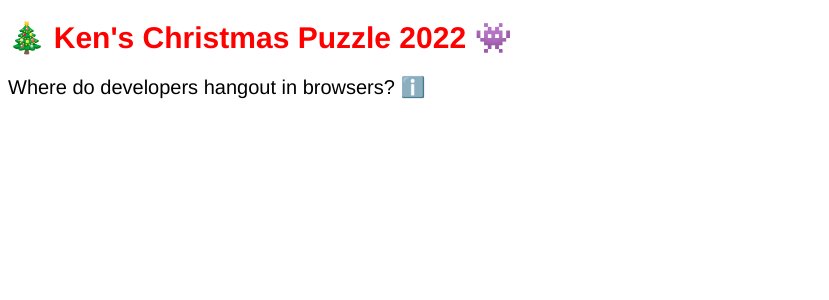
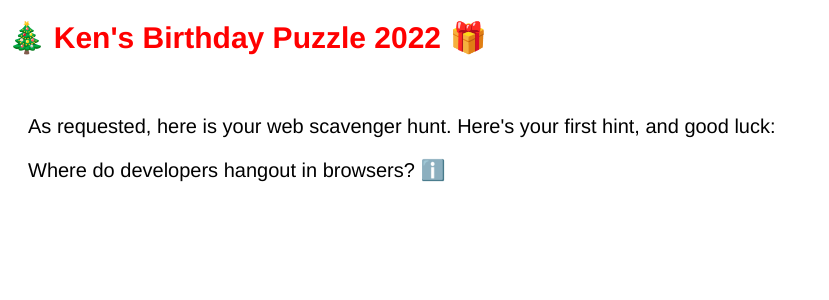
Before and after one commit to whilestevego/ken-christmas-2022, a SvelteKit app: page / in a window 1280 px wide. Shown: the top 300 px of the page, without its empty margins (0-829 px from the left). Built offline with nearby package versions, Linux system fonts and the light colour scheme.

Commit message:
Updates for the dude

```diff
--- a/src/routes/+page.svelte
+++ b/src/routes/+page.svelte
@@ -6,7 +6,10 @@
 	);
 </script>
 
-<h1>🎄 Ken's Christmas Puzzle 2022 👾</h1>
+<h1>🎄 Ken's {Math.floor(Date.now() / 1000) % 2 == 0 ? 'Birthday' : 'Christmas'} Puzzle 2022 🎁</h1>
+
+<div style="padding:20px;">
+	<p>As requested, here is your web scavenger hunt. Here's your first hint, and good luck:</p>
 
 	<p>
 		Where do developers hangout in browsers? <span
@@ -14,5 +17,6 @@
 			title="You know... The developer console.">ℹ️</span
 		>
 	</p>
+</div>
 
 <a hidden href="/advent_day/1">On the first day of Christmas, My good friends brought to me...</a>
```
Also changed, not shown: src/routes/advent_day/[day]/+page.svelte (+11 -5 lines), src/routes/merry-happy-christmas-birthday/+page.svelte (+5 -3 lines). Lines whose indentation alone changed are shown as unchanged.
